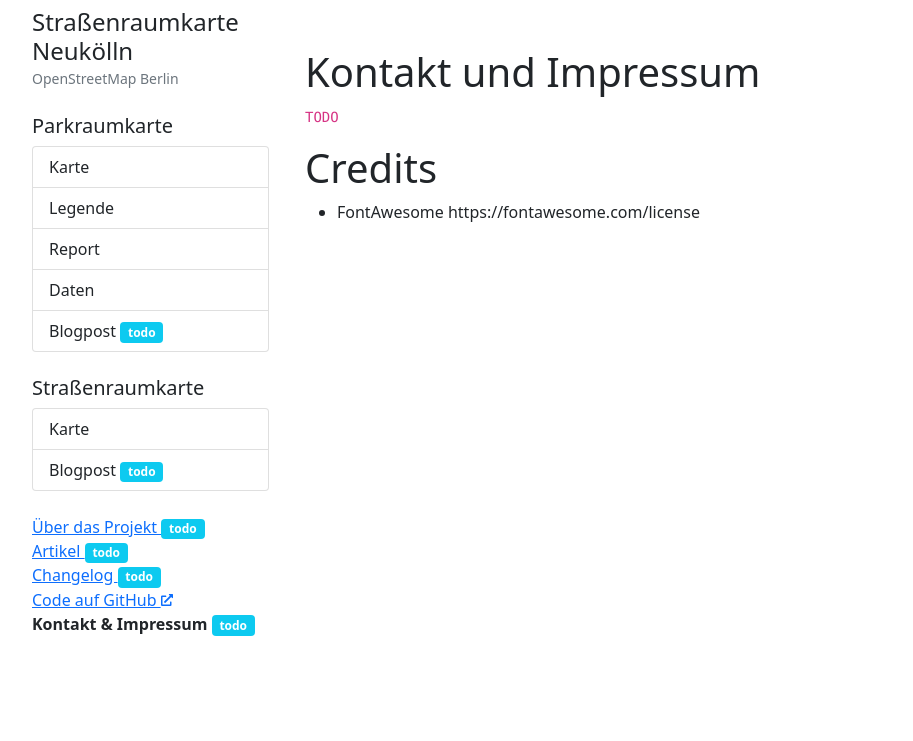
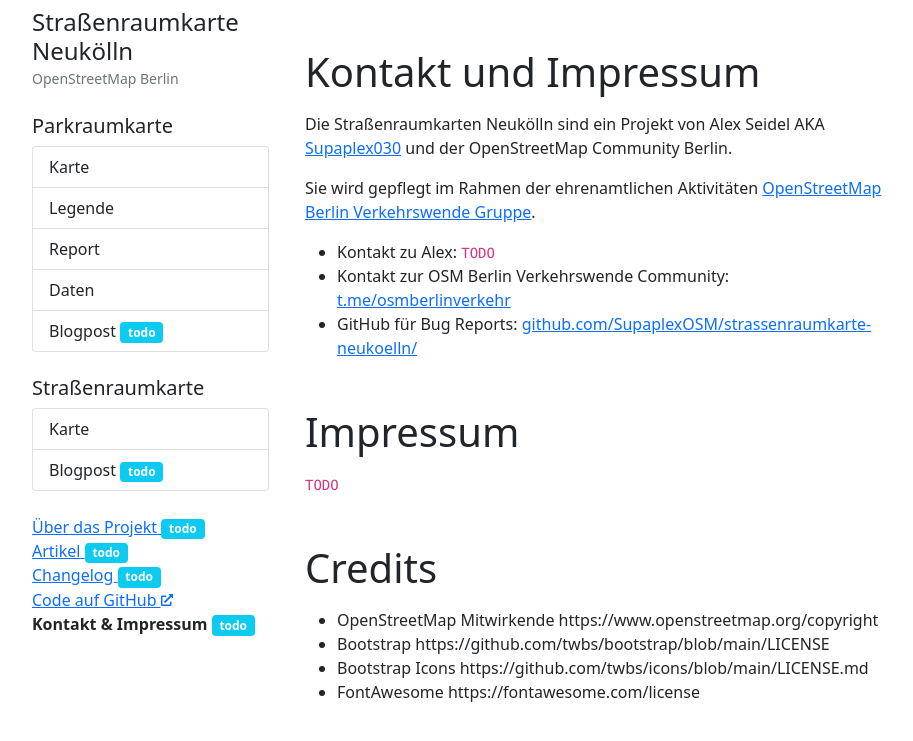
Before and after one commit to osmberlin/strassenraumkarte-neukoelln, a Jekyll site: the page built from contact.md, in a window 1280 px wide. Shown: the top 741 px of the page, without its empty margins (62-975 px from the left). Built offline with Jekyll 4.4.1, drawn with Linux system fonts in a browser that asks for light colours.

Commit message:
About + Contact extended

````diff
--- a/contact.md
+++ b/contact.md
@@ -5,9 +5,25 @@ menu_highlight: contact
 ---
 
 # Kontakt und Impressum
+{: class='mb-3' }
+
+Die Straßenraumkarten Neukölln sind ein Projekt von Alex Seidel AKA [Supaplex030](https://www.openstreetmap.org/user/Supaplex030/) und der OpenStreetMap Community Berlin.
+
+Sie wird gepflegt im Rahmen der ehrenamtlichen Aktivitäten [OpenStreetMap Berlin Verkehrswende Gruppe](https://wiki.openstreetmap.org/wiki/Berlin/Verkehrswende).
+
+* Kontakt zu Alex: ```TODO```
+* Kontakt zur OSM Berlin Verkehrswende Community: [t.me/osmberlinverkehr](https://t.me/osmberlinverkehr)
+* GitHub für Bug Reports: [github.com/SupaplexOSM/strassenraumkarte-neukoelln/](https://github.com/SupaplexOSM/strassenraumkarte-neukoelln/)
+
+# Impressum
+{: class='mb-3 mt-5' }
 
 ```TODO```
 
 # Credits
+{: class='mb-3 mt-5' }
 
+* OpenStreetMap Mitwirkende https://www.openstreetmap.org/copyright
+* Bootstrap https://github.com/twbs/bootstrap/blob/main/LICENSE
+* Bootstrap Icons https://github.com/twbs/icons/blob/main/LICENSE.md
 * FontAwesome https://fontawesome.com/license
````
Also changed, not shown: about.md (+9 -3 lines), 1 other file.
